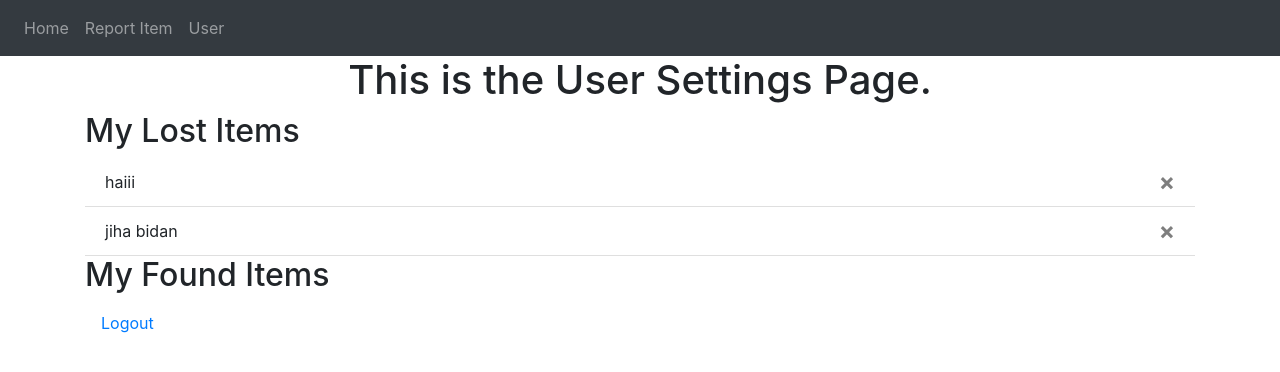
After one commit to Kharyybsam/MMU-Lost-and-Found-System, a Flask app: page /user-settings in a window 1280 px wide. The commit adds this page. Shown: the top 372 px of the page. Run offline with Flask 3, Linux system fonts and the light colour scheme; a user stored in the database is signed in; some libraries are stand-ins or nearby versions.

Commit message:
PLEASE UPDATE UR REPOS

```diff
--- a/tutorialFile/website/templates/base.html
+++ b/tutorialFile/website/templates/base.html
@@ -32,7 +32,7 @@
           {% if user.is_authenticated %}
           <a class="nav-item nav-link" id="home" href="/">Home</a>
           <a class="nav-item nav-link" id="reportitem" href="/reportitem">Report Item</a>
-          <a class="nav-item nav-link" id="logout" href="/logout">Logout</a>
+          <a class="nav-item nav-link" id="user-settings" href="/user-settings">User</a>
           {% else %}
           <a class="nav-item nav-link" id="login" href="/login">Login</a>
           <a class="nav-item nav-link" id="signUp" href="/sign-up">Sign Up</a>
--- a/tutorialFile/website/templates/home.html
+++ b/tutorialFile/website/templates/home.html
@@ -1,11 +1,12 @@
 {% extends "base.html" %} {% block title %}Home{% endblock %} {% block content
 %}
 <h1 align="center">Home Page</h1>
+
 <ul class="list-group list-group-flush" id="notes">
   {% for note in user.notes %}
   <li class="list-group-item">
     {{ note.data }}  <!-- place lostitem,data here-->
-    <button type="button" class="close" onClick="deleteNote({{ note.id }})">
+    <button type="button" class="close" onClick="deleteNote({{ note.id }})"> <!-- Ignore this error. It is caused by javascript usage in html which is not supported.-->
       <span aria-hidden="true">&times;</span>
     </button>
   </li>
--- a/tutorialFile/website/templates/reportitem.html
+++ b/tutorialFile/website/templates/reportitem.html
@@ -3,5 +3,5 @@
 <h1 align="center">This is the Report Item Page.</h1>
 
 <a href="/reportlostitem">report lost item</a>
-<a href="/reportfounditem">report lost item</a>
+<a href="/reportfounditem">report found item</a>
 {% endblock %}
--- /dev/null
+++ b/tutorialFile/website/templates/usersettings.html
@@ -0,0 +1,17 @@
+{% extends "base.html" %} {% block title %}Bruh{% endblock %} {% block content
+%}
+    <h1 align="center">This is the User Settings Page.</h1>
+    <h2>My Lost Items</h2>
+    <ul class="list-group list-group-flush" id="notes">
+        {% for note in user.notes %}
+        <li class="list-group-item">
+          {{ note.data }}  <!-- place lostitem,data here-->
+          <button type="button" class="close" onClick="deleteNote({{ note.id }})"> <!-- Ignore this error. It is caused by javascript usage in html which is not supported.-->
+            <span aria-hidden="true">&times;</span>
+          </button>
+        </li>
+        {% endfor %}
+      </ul>
+    <h2>My Found Items</h2>
+    <a class="nav-item nav-link" id="logout" href="/logout">Logout</a>
+{% endblock %}
--- a/tutorialFile/website/views.py
+++ b/tutorialFile/website/views.py
@@ -63,3 +63,8 @@ def reportlostitempage():
             db.session.commit()
             flash('Note added!', category='success')
     return render_template("reportlostitem.html",user=current_user)
+
+@views.route('/user-settings')
+@login_required
+def usersettings():
+    return render_template("usersettings.html",user=current_user)
```
Also changed, not shown: tutorialFile/instance/database.db.
